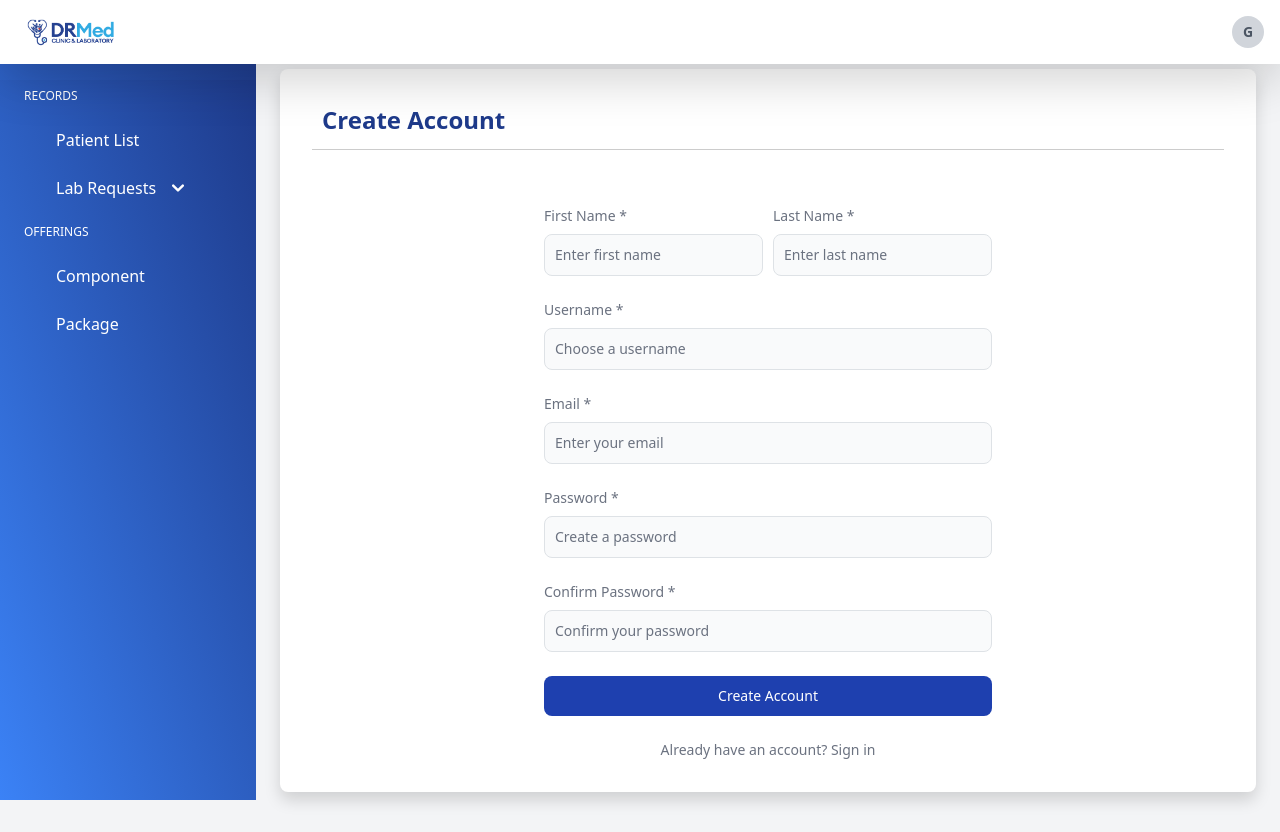
After one commit to daveigh-abogado/drmedlab, a Django app: page /signup/ in a window 1280 px wide. The commit adds this page. Run offline with Django 5.2, Linux system fonts and the light colour scheme; style sheets or scripts are compiled from the project's sources; some libraries are stand-ins or nearby versions.

Commit message:
Sign Up added

```diff
--- a/labreqsys/templates/labreqsys/login.html
+++ b/labreqsys/templates/labreqsys/login.html
@@ -34,6 +34,11 @@
                 class="w-full justify-center text-white inline-flex items-center bg-primary-700 hover:bg-primary-800 focus:ring-4 focus:outline-none focus:ring-primary-300 font-medium rounded-lg text-sm px-5 py-2.5 text-center">
                 Sign in
             </button>
+
+            <div class="text-sm text-center text-gray-500">
+                Don't have an account?
+                <a href="{% url 'signup' %}" class="text-primary-700 hover:text-primary-800">Create one</a>
+            </div>
         </form>
     </div>
 </div>
--- /dev/null
+++ b/labreqsys/templates/labreqsys/signup.html
@@ -0,0 +1,74 @@
+{% extends 'labreqsys/base.html' %}
+{% load static tailwind_tags %}
+
+{% block content %}
+<div class="w-full h-hug p-8 pt-6 bg-white rounded-m shadow inline-flex flex-col justify-start items-start gap-2 overflow-hidden">
+    <div class="self-stretch py-2.5 px-2.5 border-b border-black/20 inline-flex justify-center items-center gap-1.5">
+        <div class="flex-1 h-9 justify-center text-blue-900 text-mm font-semibold">Create Account</div>
+    </div>
+
+    <div class="w-full max-w-md mx-auto mt-4">
+        <form class="space-y-6" method="POST">
+            {% csrf_token %}
+            {% if error_message %}
+            <div class="bg-red-100 border border-red-400 text-red-700 px-4 py-3 rounded-lg relative" role="alert">
+                <span class="block sm:inline">{{ error_message }}</span>
+            </div>
+            {% endif %}
+
+            <div class="grid gap-2.5 mb-4 sm:grid-cols-2">
+                <div>
+                    <label for="first_name" class="block mb-2 text-left text-sm font-medium text-gray-500">First Name *</label>
+                    <input type="text" name="first_name" id="first_name" required
+                        class="bg-gray-50 border border-gray-300 text-gray-900 text-sm rounded-lg focus:ring-primary-600 focus:border-primary-600 block w-full p-2.5"
+                        placeholder="Enter first name">
+                </div>
+                <div>
+                    <label for="last_name" class="block mb-2 text-left text-sm font-medium text-gray-500">Last Name *</label>
+                    <input type="text" name="last_name" id="last_name" required
+                        class="bg-gray-50 border border-gray-300 text-gray-900 text-sm rounded-lg focus:ring-primary-600 focus:border-primary-600 block w-full p-2.5"
+                        placeholder="Enter last name">
+                </div>
+            </div>
+
+            <div>
+                <label for="username" class="block mb-2 text-left text-sm font-medium text-gray-500">Username *</label>
+                <input type="text" name="username" id="username" required
+                    class="bg-gray-50 border border-gray-300 text-gray-900 text-sm rounded-lg focus:ring-primary-600 focus:border-primary-600 block w-full p-2.5"
+                    placeholder="Choose a username">
+            </div>
+
+            <div>
+                <label for="email" class="block mb-2 text-left text-sm font-medium text-gray-500">Email *</label>
+                <input type="email" name="email" id="email" required
+                    class="bg-gray-50 border border-gray-300 text-gray-900 text-sm rounded-lg focus:ring-primary-600 focus:border-primary-600 block w-full p-2.5"
+                    placeholder="Enter your email">
+            </div>
+
+            <div>
+                <label for="password1" class="block mb-2 text-left text-sm font-medium text-gray-500">Password *</label>
+                <input type="password" name="password1" id="password1" required
+                    class="bg-gray-50 border border-gray-300 text-gray-900 text-sm rounded-lg focus:ring-primary-600 focus:border-primary-600 block w-full p-2.5"
+                    placeholder="Create a password">
+            </div>
+
+            <div>
+                <label for="password2" class="block mb-2 text-left text-sm font-medium text-gray-500">Confirm Password *</label>
+                <input type="password" name="password2" id="password2" required
+                    class="bg-gray-50 border border-gray-300 text-gray-900 text-sm rounded-lg focus:ring-primary-600 focus:border-primary-600 block w-full p-2.5"
+                    placeholder="Confirm your password">
+            </div>
+
+            <button type="submit"
+                class="w-full justify-center text-white inline-flex items-center bg-primary-700 hover:bg-primary-800 focus:ring-4 focus:outline-none focus:ring-primary-300 font-medium rounded-lg text-sm px-5 py-2.5 text-center">
+                Create Account
+            </button>
+
+            <div class="text-sm text-center text-gray-500">
+                Already have an account?
+                <a href="{% url 'login' %}" class="text-primary-700 hover:text-primary-800">Sign in</a>
+            </div>
+        </form>
+    </div>
+</div>
+{% endblock %}
--- a/labreqsys/urls.py
+++ b/labreqsys/urls.py
@@ -7,6 +7,7 @@ urlpatterns = [
     path('admin/', admin.site.urls),
     path('', RedirectView.as_view(url='/login', permanent=True)),  # Redirect root URL to login
     path('login/', views.login_view, name='login'),
+    path('signup/', views.signup_view, name='signup'),
     path('logout/', views.logout_view, name='logout'),
     path('patientList', views.patientList, name='patientList'),
     path('labRequests', views.labRequests, name='labRequests'),
--- a/labreqsys/views.py
+++ b/labreqsys/views.py
@@ -11,6 +11,7 @@ from django.http import HttpResponse
 from django.urls import reverse
 from django.contrib.auth import authenticate, login, logout
 from django.contrib.auth.decorators import login_required
+from django.contrib.auth.models import User
 
 import pdfkit
 import platform
@@ -584,3 +585,44 @@ def login_view(request):
 def logout_view(request):
     logout(request)
     return redirect('login')
+
+def signup_view(request):
+    if request.method == 'POST':
+        username = request.POST.get('username')
+        email = request.POST.get('email')
+        password1 = request.POST.get('password1')
+        password2 = request.POST.get('password2')
+        first_name = request.POST.get('first_name')
+        last_name = request.POST.get('last_name')
+
+        if password1 != password2:
+            return render(request, 'labreqsys/signup.html', {
+                'error_message': 'Passwords do not match'
+            })
+
+        if User.objects.filter(username=username).exists():
+            return render(request, 'labreqsys/signup.html', {
+                'error_message': 'Username already exists'
+            })
+
+        if User.objects.filter(email=email).exists():
+            return render(request, 'labreqsys/signup.html', {
+                'error_message': 'Email already exists'
+            })
+
+        try:
+            user = User.objects.create_user(
+                username=username,
+                email=email,
+                password=password1,
+                first_name=first_name,
+                last_name=last_name
+            )
+            login(request, user)
+            return redirect('patientList')
+        except Exception as e:
+            return render(request, 'labreqsys/signup.html', {
+                'error_message': str(e)
+            })
+
+    return render(request, 'labreqsys/signup.html')
```
